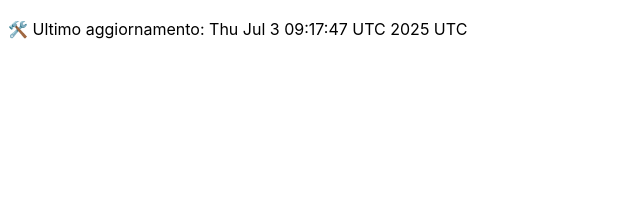
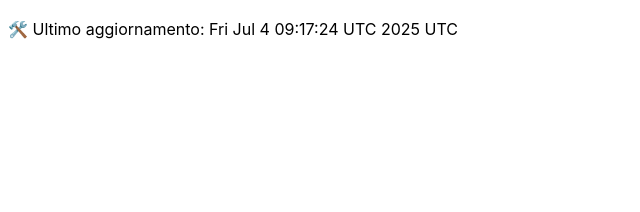
Before and after one commit to DanteTrb/DanteTrb.github.io, a Jekyll site: the page built from badges.md, in a window 1280 px wide. Shown: the top 212 px of the page, without its empty margins (0-640 px from the left). Built offline with Jekyll 4.4.1, drawn with Linux system fonts in a browser that asks for light colours; our own code applies the rules of GitHub Pages for plain Markdown files.

Commit message:
🛠️ Aggiornamento automatico badge

```diff
--- a/badges.md
+++ b/badges.md
@@ -1 +1 @@
-🛠️ Ultimo aggiornamento: Thu Jul  3 09:17:47 UTC 2025 UTC
+🛠️ Ultimo aggiornamento: Fri Jul  4 09:17:24 UTC 2025 UTC
```
